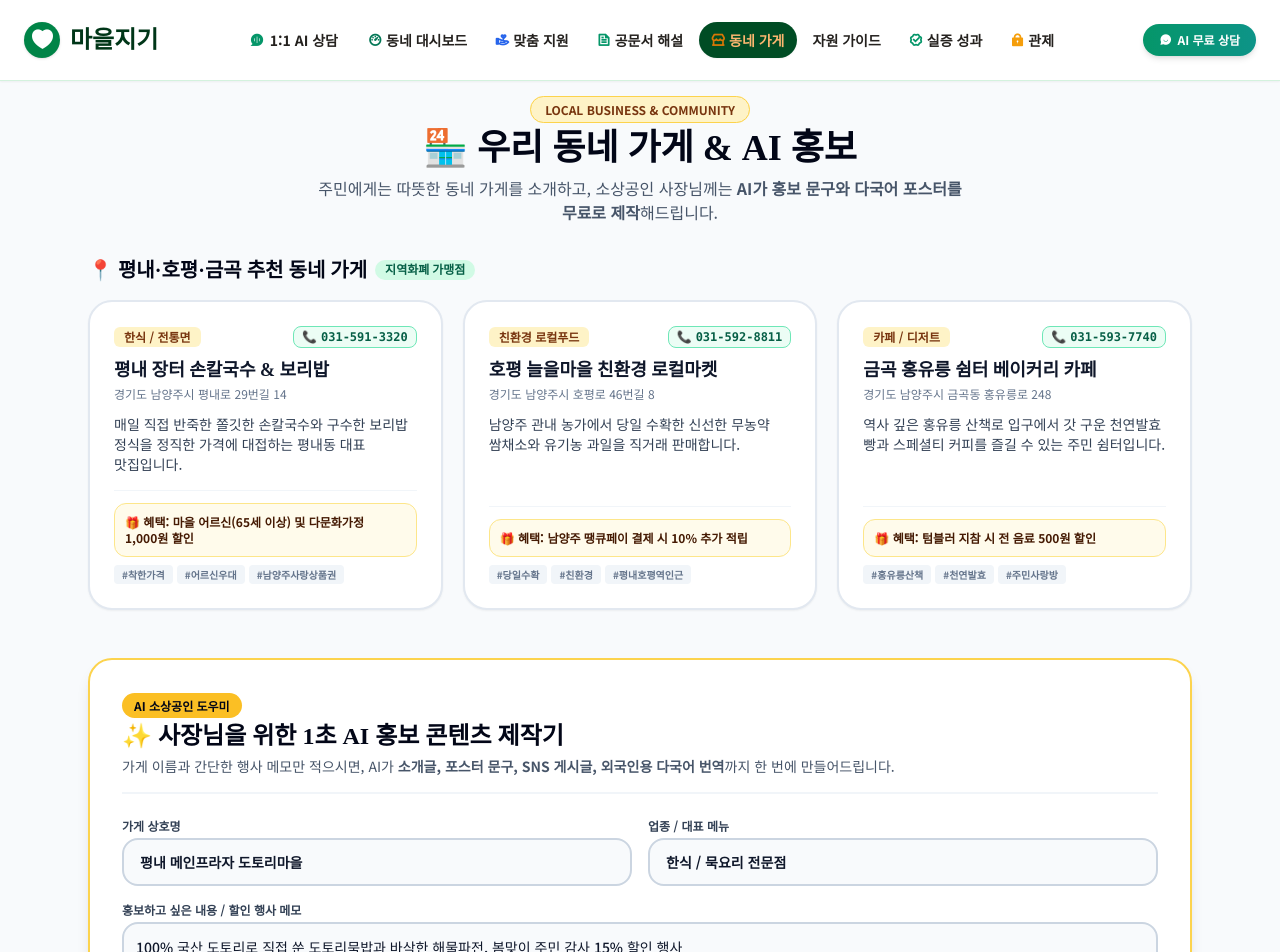
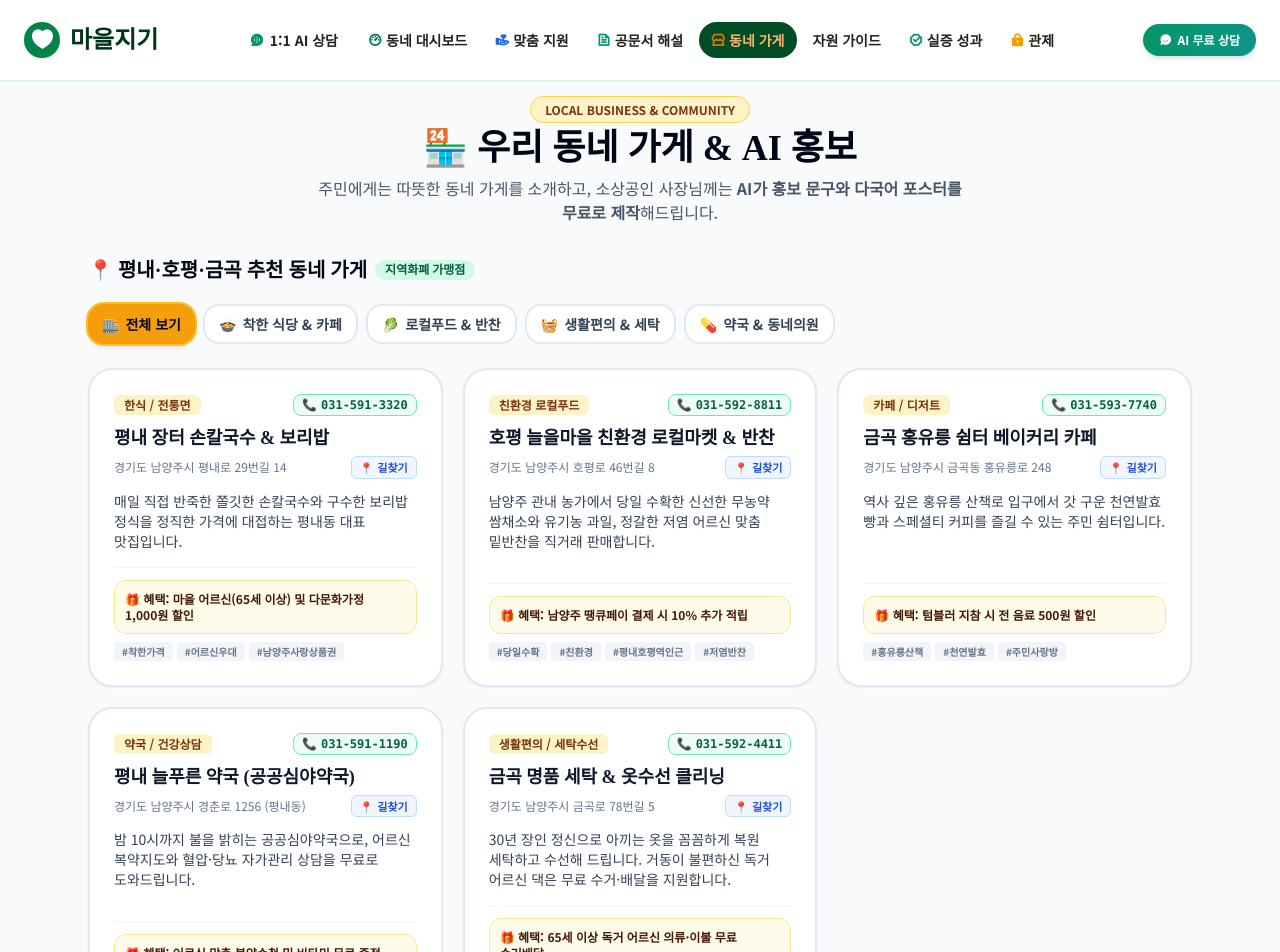
Before and after one commit to jchlee428-cyber/maeul, a React (Vite) app: page /market in a window 1280 px wide. Shown: the top 952 px of the page. Built offline with nearby package versions, Linux system fonts and the light colour scheme; no server answers.

Commit message:
feat: add category filter tabs and Naver map direction links to local business page

```diff
--- a/src/pages/market/page.tsx
+++ b/src/pages/market/page.tsx
@@ -6,6 +6,7 @@ interface LocalStore {
   id: string;
   name: string;
   category: string;
+  categoryGroup: "food" | "market" | "life" | "health";
   address: string;
   phone: string;
   desc: string;
@@ -18,6 +19,7 @@ const LOCAL_STORES: LocalStore[] = [
     id: "s1",
     name: "평내 장터 손칼국수 & 보리밥",
     category: "한식 / 전통면",
+    categoryGroup: "food",
     address: "경기도 남양주시 평내로 29번길 14",
     phone: "031-591-3320",
     desc: "매일 직접 반죽한 쫄깃한 손칼국수와 구수한 보리밥 정식을 정직한 가격에 대접하는 평내동 대표 맛집입니다.",
@@ -26,27 +28,60 @@ const LOCAL_STORES: LocalStore[] = [
   },
   {
     id: "s2",
-    name: "호평 늘을마을 친환경 로컬마켓",
+    name: "호평 늘을마을 친환경 로컬마켓 & 반찬",
     category: "친환경 로컬푸드",
+    categoryGroup: "market",
     address: "경기도 남양주시 호평로 46번길 8",
     phone: "031-592-8811",
-    desc: "남양주 관내 농가에서 당일 수확한 신선한 무농약 쌈채소와 유기농 과일을 직거래 판매합니다.",
+    desc: "남양주 관내 농가에서 당일 수확한 신선한 무농약 쌈채소와 유기농 과일, 정갈한 저염 어르신 맞춤 밑반찬을 직거래 판매합니다.",
     promo: "남양주 땡큐페이 결제 시 10% 추가 적립",
-    tags: ["당일수확", "친환경", "평내호평역인근"]
+    tags: ["당일수확", "친환경", "평내호평역인근", "저염반찬"]
   },
   {
     id: "s3",
     name: "금곡 홍유릉 쉼터 베이커리 카페",
     category: "카페 / 디저트",
+    categoryGroup: "food",
     address: "경기도 남양주시 금곡동 홍유릉로 248",
     phone: "031-593-7740",
     desc: "역사 깊은 홍유릉 산책로 입구에서 갓 구운 천연발효 빵과 스페셜티 커피를 즐길 수 있는 주민 쉼터입니다.",
     promo: "텀블러 지참 시 전 음료 500원 할인",
     tags: ["홍유릉산책", "천연발효", "주민사랑방"]
+  },
+  {
+    id: "s4",
+    name: "평내 늘푸른 약국 (공공심야약국)",
+    category: "약국 / 건강상담",
+    categoryGroup: "health",
+    address: "경기도 남양주시 경춘로 1256 (평내동)",
+    phone: "031-591-1190",
+    desc: "밤 10시까지 불을 밝히는 공공심야약국으로, 어르신 복약지도와 혈압·당뇨 자가관리 상담을 무료로 도와드립니다.",
+    promo: "어르신 맞춤 복약수첩 및 비타민 무료 증정",
+    tags: ["공공심야약국", "복약상담", "남양주사랑상품권"]
+  },
+  {
+    id: "s5",
+    name: "금곡 명품 세탁 & 옷수선 클리닝",
+    category: "생활편의 / 세탁수선",
+    categoryGroup: "life",
+    address: "경기도 남양주시 금곡로 78번길 5",
+    phone: "031-592-4411",
+    desc: "30년 장인 정신으로 아끼는 옷을 꼼꼼하게 복원 세탁하고 수선해 드립니다. 거동이 불편하신 독거 어르신 댁은 무료 수거·배달을 지원합니다.",
+    promo: "65세 이상 독거 어르신 의류·이불 무료 수거배달",
+    tags: ["무료수거배달", "장인세탁", "착한이웃가게"]
   }
 ];
 
+const CATEGORY_TABS = [
+  { key: "all", label: "전체 보기", icon: "🏬" },
+  { key: "food", label: "착한 식당 & 카페", icon: "🍲" },
+  { key: "market", label: "로컬푸드 & 반찬", icon: "🥬" },
+  { key: "life", label: "생활편의 & 세탁", icon: "🧺" },
+  { key: "health", label: "약국 & 동네의원", icon: "💊" }
+];
+
 export default function MarketPage() {
+  const [selectedCategory, setSelectedCategory] = useState<string>("all");
   const [storeName, setStoreName] = useState("평내 메인프라자 도토리마을");
   const [storeCategory, setStoreCategory] = useState("한식 / 묵요리 전문점");
   const [storeMemo, setStoreMemo] = useState("100% 국산 도토리로 직접 쑨 도토리묵밥과 바삭한 해물파전. 봄맞이 주민 감사 15% 할인 행사");
@@ -57,6 +92,10 @@ export default function MarketPage() {
     snsPost: string;
     multilingual: { en: string; vi: string; zh: string };
   } | null>(null);
+
+  const filteredStores = selectedCategory === "all"
+    ? LOCAL_STORES
+    : LOCAL_STORES.filter(s => s.categoryGroup === selectedCategory);
 
   const handleGeneratePromo = (e: React.FormEvent) => {
     e.preventDefault();
@@ -96,13 +135,37 @@ export default function MarketPage() {
 
         {/* 1. 평내·호평·금곡 동네 가게 목록 */}
         <div className="mb-12">
-          <h2 className="font-heading text-lg sm:text-xl font-black text-slate-950 mb-4 flex flex-wrap items-center gap-2 tracking-[-0.05em] sm:tracking-normal break-keep">
-            <span>📍 평내·호평·금곡 추천 동네 가게</span>
-            <span className="text-xs font-bold text-emerald-800 bg-emerald-100 px-2.5 py-0.5 rounded-full">지역화폐 가맹점</span>
-          </h2>
+          <div className="flex flex-col sm:flex-row sm:items-center justify-between gap-3 mb-5">
+            <h2 className="font-heading text-lg sm:text-xl font-black text-slate-950 flex flex-wrap items-center gap-2 tracking-[-0.05em] sm:tracking-normal break-keep">
+              <span>📍 평내·호평·금곡 추천 동네 가게</span>
+              <span className="text-xs font-bold text-emerald-800 bg-emerald-100 px-2.5 py-0.5 rounded-full">지역화폐 가맹점</span>
+            </h2>
+          </div>
+
+          {/* 🌟 1번 반영: 업종별 빠른 필터 탭 */}
+          <div className="flex flex-wrap gap-2 mb-6">
+            {CATEGORY_TABS.map((tab) => {
+              const isActive = selectedCategory === tab.key;
+              return (
+                <button
+                  key={tab.key}
+                  type="button"
+                  onClick={() => setSelectedCategory(tab.key)}
+                  className={`inline-flex items-center gap-1.5 px-3.5 py-2 rounded-2xl text-xs sm:text-sm font-black transition-all active:scale-95 ${
+                    isActive
+                      ? "bg-amber-500 text-slate-950 shadow-md ring-2 ring-amber-400"
+                      : "bg-white text-slate-700 border-2 border-slate-200 hover:border-amber-300 hover:bg-amber-50/50"
+                  }`}
+                >
+                  <span>{tab.icon}</span>
+                  <span>{tab.label}</span>
+                </button>
+              );
+            })}
+          </div>
 
           <div className="grid grid-cols-1 md:grid-cols-3 gap-5">
-            {LOCAL_STORES.map((s) => (
+            {filteredStores.map((s) => (
               <div
                 key={s.id}
                 className="bg-white border-2 border-slate-200 rounded-3xl p-6 shadow-sm hover:border-amber-400 hover:shadow-md transition-all flex flex-col justify-between"
@@ -122,7 +185,22 @@ export default function MarketPage() {
                     </a>
                   </div>
                   <h3 className="font-heading font-black text-lg text-slate-900">{s.name}</h3>
-                  <p className="text-xs text-slate-500 mt-0.5">{s.address}</p>
+
+                  {/* 🌟 2번 반영: 지도 길찾기 연동 버튼 */}
+                  <div className="flex items-center justify-between gap-2 mt-1">
+                    <p className="text-xs text-slate-500 truncate">{s.address}</p>
+                    <a
+                      href={`https://map.naver.com/v5/search/${encodeURIComponent(s.address + " " + s.name)}`}
+                      target="_blank"
+                      rel="noopener noreferrer"
+                      className="shrink-0 text-[11px] font-bold text-blue-700 bg-blue-50 hover:bg-blue-100 border border-blue-200 px-2 py-0.5 rounded-md inline-flex items-center gap-1 transition-colors"
+                      title="네이버 지도에서 길찾기 열기"
+                    >
+                      <span>📍</span>
+                      <span>길찾기</span>
+                    </a>
+                  </div>
+
                   <p className="text-xs md:text-sm text-slate-700 mt-3 leading-relaxed">{s.desc}</p>
                 </div>
 
@@ -142,6 +220,7 @@ export default function MarketPage() {
             ))}
           </div>
         </div>
+
 
         {/* 2. 소상공인 상인용 AI 홍보 생성기 (핵심 차별화 기능) */}
         <div className="bg-white border-2 border-amber-300 rounded-3xl p-6 md:p-8 shadow-lg">
```
